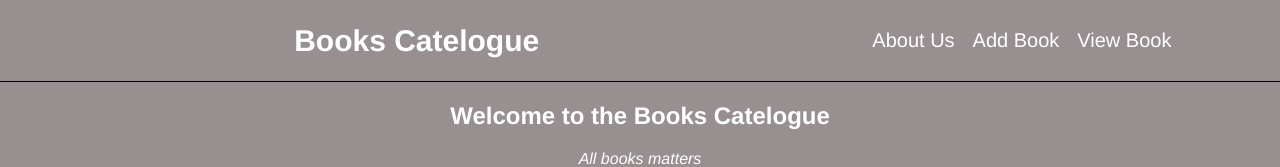
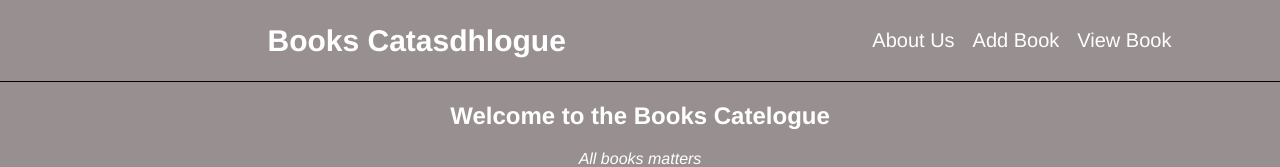
Before and after one commit to YinkTech/books-Catelogue, a plain HTML site: page index.html in a window 1280 px wide. Shown: the top 167 px of the page. Drawn offline with Linux system fonts and the light colour scheme.

Commit message:
edit page title

```diff
--- a/index.html
+++ b/index.html
@@ -4,14 +4,14 @@
     <meta charset="UTF-8">
     <meta http-equiv="X-UA-Compatible" content="IE=edge">
     <meta name="viewport" content="width=device-width, initial-scale=1.0">
-    <title>Books Catelogue</title>
+    <title>Books Catalogue</title>
     <link rel="stylesheet" type="text/css" href="style.css" >
 </head>
 <body>
     <header>
         <nav class="nav-bar">
             <b class="logo">
-                <a href="#firstSec" onclick="firstSectionShow()">  Books Catelogue </a>
+                <a href="#firstSec" onclick="firstSectionShow()">  Books Catasdhlogue </a>
             </b>
             <ul class="nav-bar-click" >
                 <li class="" id=""><a href="#secondSec" onclick="secondSectionShow()"> About Us </a></li>
```
